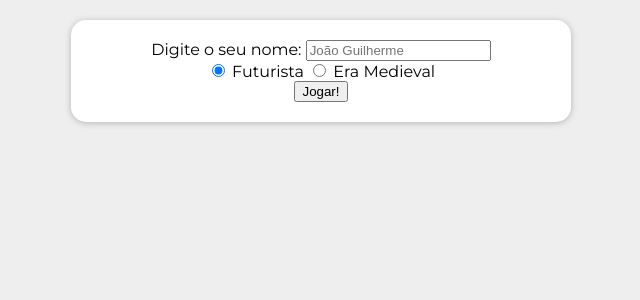
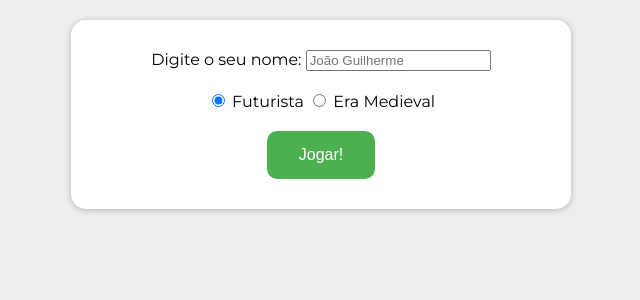
Before and after one commit to paulosalvatore/Ocean_Python_HTML_CSS_10_11_2020, a Flask app: page / in a window 1280 px wide. Shown: the top 300 px of the page, without its empty margins (319-959 px from the left). Run offline with Flask 2, Linux system fonts and the light colour scheme.

Commit message:
Estilo dos inputs/botão

```diff
--- a/static/style.css
+++ b/static/style.css
@@ -17,3 +17,19 @@ body {
     text-align: center;
     width: 500px;
 }
+
+.jogo .jogo__input {
+    padding: 10px;
+}
+
+.jogo .jogo__botao {
+    background-color: #4CAF50; /* Green */
+    border: none;
+    color: white;
+    padding: 15px 32px;
+    text-align: center;
+    text-decoration: none;
+    display: inline-block;
+    font-size: 16px;
+    border-radius: 10px;
+}
```
